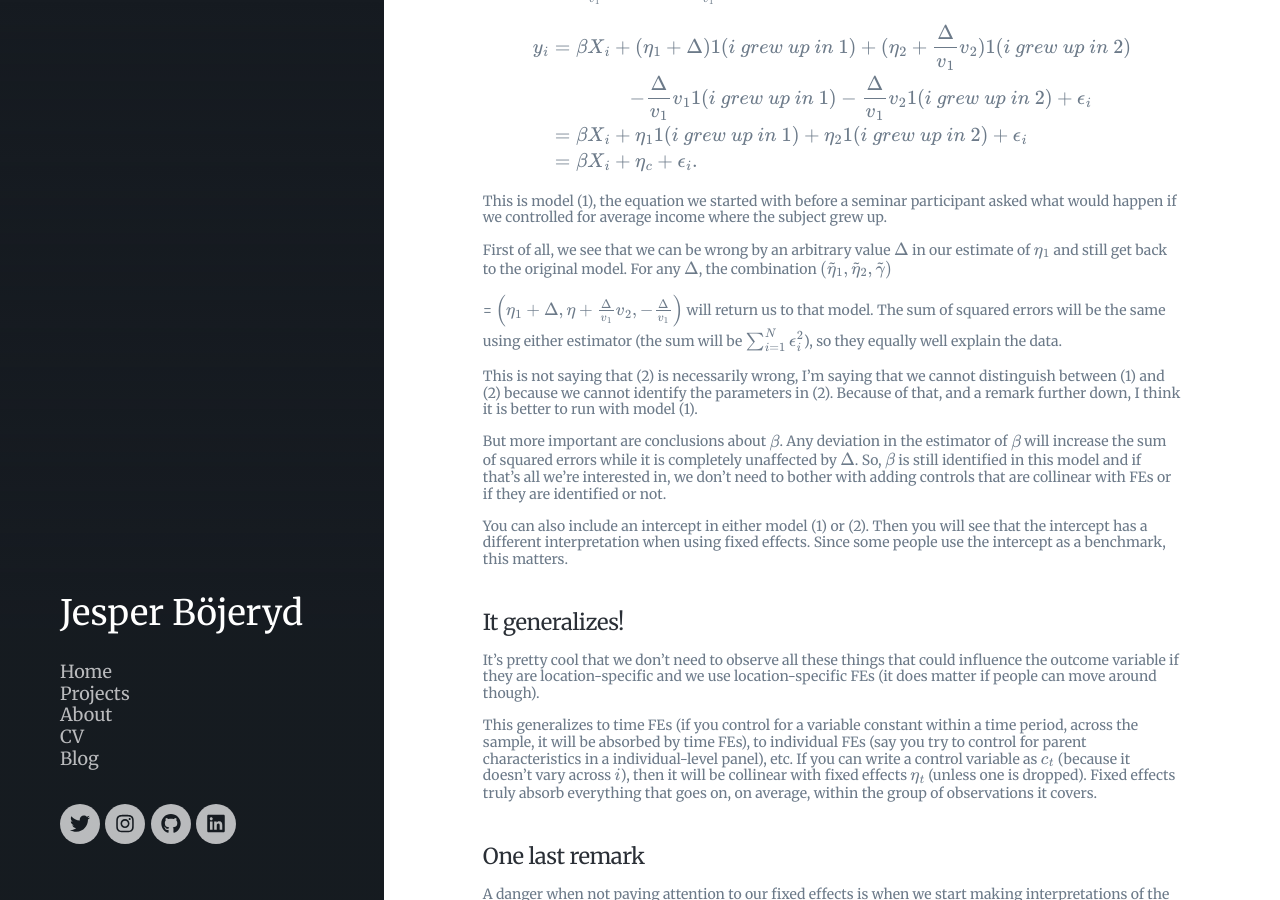
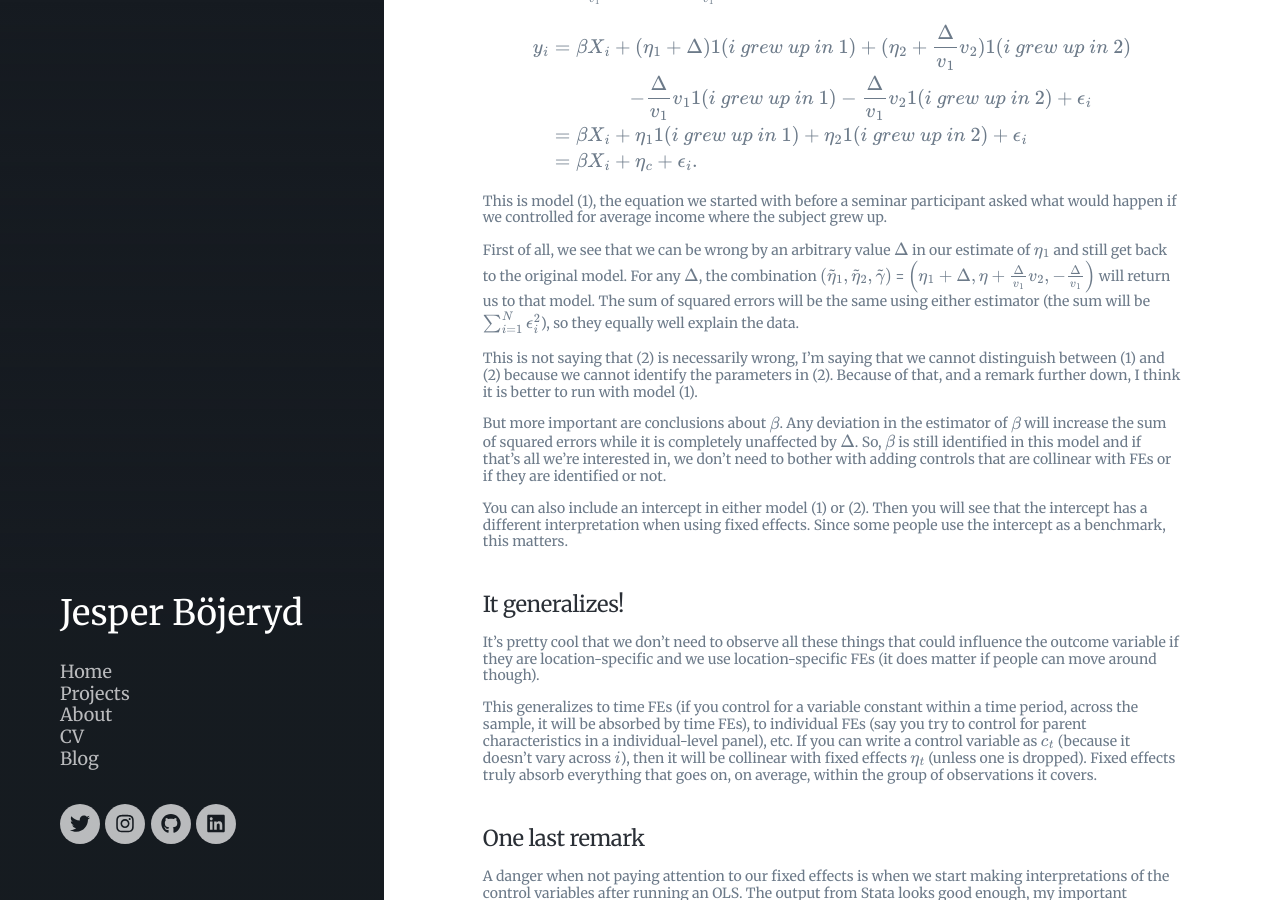
Before and after one commit to bojeryd91/bojeryd91.github.io, a Jekyll site: the page built from _posts/2020-05-26-superfluous-fixed-effects.md, in a window 1280 px wide and 900 px high, scrolled down 1256 px. Built offline with Jekyll 4.4.1, drawn with Linux system fonts in a browser that asks for light colours; nearby versions of some CDN libraries; some web fonts are replaced; formulas are drawn with MathJax 3.

```diff
--- a/_posts/2020-05-26-superfluous-fixed-effects.md
+++ b/_posts/2020-05-26-superfluous-fixed-effects.md
@@ -63,9 +63,7 @@ $$
 
 This is model (1), the equation we started with before a seminar participant asked what would happen if we controlled for average income where the subject grew up.
 
-First of all, we see that we can be wrong by an arbitrary value $\Delta$ in our estimate of $\eta_1$ and still get back to the original model. For any $\Delta$, the combination $\left(\tilde{\eta}_1, \tilde{\eta}_2, \tilde{\gamma}\right)$
-
-= $\left(\eta_1 + \Delta, \eta + \frac{\Delta}{v_1}v_2, -\frac{\Delta}{v_1}\right)$ will return us to that model. The sum of squared errors will be the same using either estimator (the sum will be $\sum_{i=1}^N \epsilon_i^2$), so they equally well explain the data.
+First of all, we see that we can be wrong by an arbitrary value $\Delta$ in our estimate of $\eta_1$ and still get back to the original model. For any $\Delta$, the combination $\left(\tilde{\eta}_1, \tilde{\eta}_2, \tilde{\gamma}\right)$ = $\left(\eta_1 + \Delta, \eta + \frac{\Delta}{v_1}v_2, -\frac{\Delta}{v_1}\right)$ will return us to that model. The sum of squared errors will be the same using either estimator (the sum will be $\sum\_{i=1}^N \epsilon_i^2$), so they equally well explain the data.
 
 This is not saying that (2) is necessarily wrong, I'm saying that we cannot distinguish between (1) and (2) because we cannot identify the parameters in (2). Because of that, and a remark further down, I think it is better to run with model (1).
 
```
